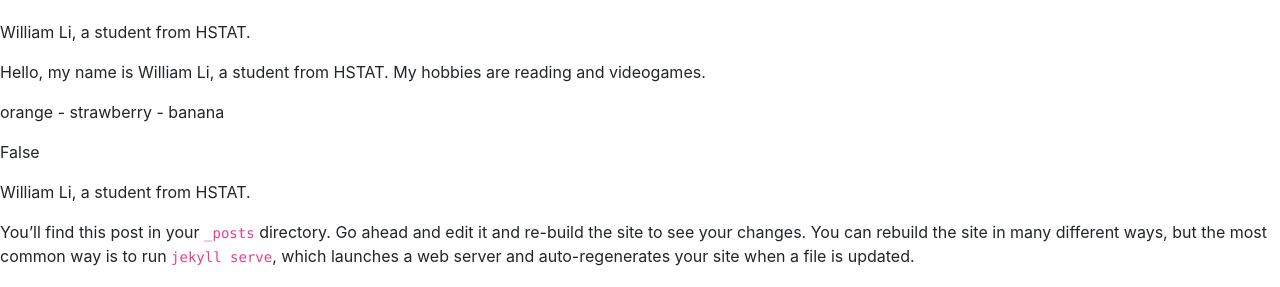
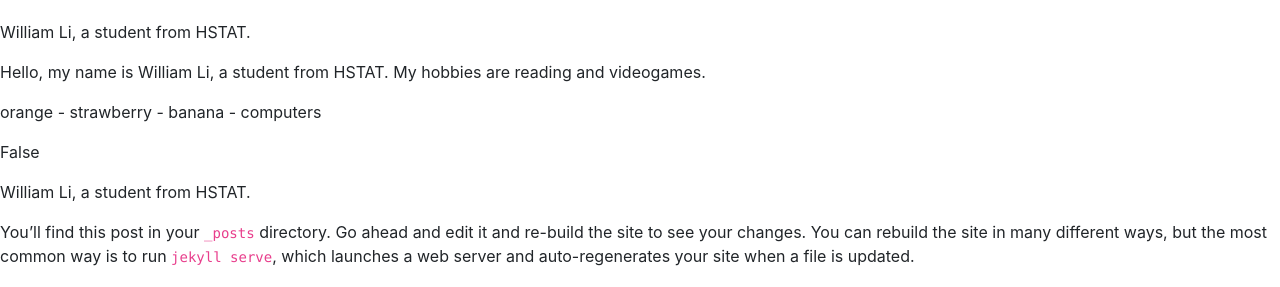
Before and after one commit to williaml4292/SEP-Notes, a Jekyll site: the page built from _posts/2025-02-24-welcome-to-jekyll.markdown, in a window 1280 px wide. Shown: the part 288-575 px from the top of the page. Built offline with Jekyll 4.4.1, drawn with Linux system fonts in a browser that asks for light colours; nearby versions of some CDN libraries.

Commit message:
Wed, Apr 9, 2025, 1:58 PM -04:00

```diff
--- a/_posts/2025-02-24-welcome-to-jekyll.markdown
+++ b/_posts/2025-02-24-welcome-to-jekyll.markdown
@@ -28,7 +28,7 @@ Hello, my name is {{ author2 }} My hobbies are {{ hobbies }}
 {{ introduction }}
 
 
-{% assign smoothie_flavors = "orange, strawberry, banana" | split: ", " %}
+{% assign smoothie_flavors = "orange, strawberry, banana, computers" | split: ", " %}
 
 {% for flavor in smoothie_flavors -%}
 
@@ -45,6 +45,7 @@ False
 {% endif %}
 
 {{ text }}
+
 
 You’ll find this post in your `_posts` directory. Go ahead and edit it and re-build the site to see your changes. You can rebuild the site in many different ways, but the most common way is to run `jekyll serve`, which launches a web server and auto-regenerates your site when a file is updated.
 
--- a/_posts/2025-03-03-layout-test.markdown
+++ b/_posts/2025-03-03-layout-test.markdown
@@ -7,3 +7,9 @@ permalink: /layout-test/
 LAYOUT
 SOMETHING
 ## Header
+
+{% if page.date contains "055" %}
+2025
+{% elseif page.date contains 02 %}
+02
+{% endif %}
```
